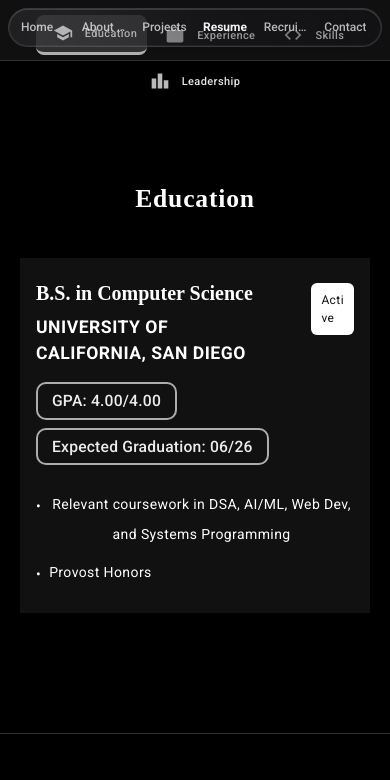
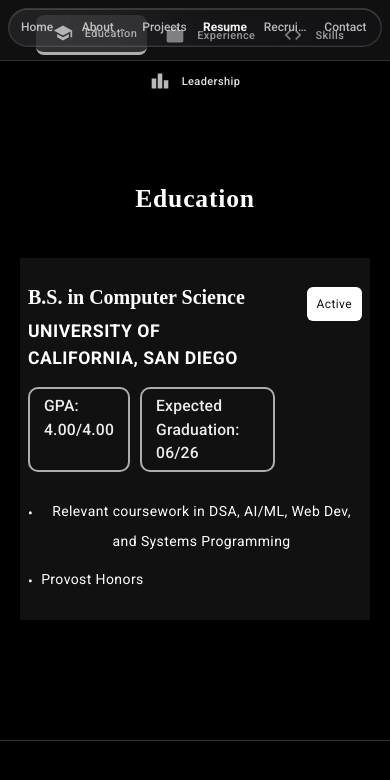
Before and after one commit to Cheggin/Portfolio, a React (Vite) app in the folder Portfolio/: page /resume in a window 390 px wide. Shown: the top 780 px of the page. Built offline with nearby package versions, Linux system fonts and the light colour scheme; no server answers.

Commit message:
recruiterpage mobile fixes

```diff
--- a/Portfolio/src/components/RecruiterPage.css
+++ b/Portfolio/src/components/RecruiterPage.css
@@ -1099,41 +1099,39 @@ html, body {
 
 @media (max-width: 700px) {
   .projects-grid {
-    display: flex !important;
-    flex-direction: column !important;
-    gap: 18px !important;
     width: 100% !important;
     max-width: 100vw !important;
     box-sizing: border-box !important;
-    padding: 0 8px !important;
-    align-items: center !important;
-    justify-content: flex-start !important;
+    padding-left: 8px !important;
+    padding-right: 8px !important;
+    margin: 0 auto !important;
   }
   .resume-card {
     width: 100% !important;
-    max-width: 480px !important;
+    max-width: 100vw !important;
+    min-width: 0 !important;
+    box-sizing: border-box !important;
     margin: 0 auto 18px auto !important;
+    padding-left: 8px !important;
+    padding-right: 8px !important;
+    overflow-x: hidden !important;
+  }
+  .recruiter-heading {
+    width: 100% !important;
+    max-width: 100vw !important;
     box-sizing: border-box !important;
-    min-width: 0 !important;
-    min-height: unset !important;
-    max-height: none !important;
-    height: auto !important;
-    word-break: break-word !important;
-    padding: 1.2em 1em 1.5em 1em !important;
-  }
-  .card-title, .card-company {
-    white-space: normal !important;
+    padding-left: 8px !important;
+    padding-right: 8px !important;
+    text-align: left !important;
     word-break: break-word !important;
   }
-  .card-pills-row {
-    flex-wrap: wrap !important;
-    gap: 8px !important;
-  }
-  .card-duration-pill {
-    min-width: 0 !important;
-    max-width: 100% !important;
+  .recruiter-paragraph {
+    width: 100% !important;
+    max-width: 100vw !important;
+    box-sizing: border-box !important;
+    padding-left: 8px !important;
+    padding-right: 8px !important;
+    text-align: left !important;
     word-break: break-word !important;
-    font-size: 0.95rem !important;
-    padding: 6px 10px !important;
   }
 }
--- a/Portfolio/src/components/RecruiterPage.tsx
+++ b/Portfolio/src/components/RecruiterPage.tsx
@@ -13,6 +13,15 @@ const RecruiterPage: React.FC = () => {
   const navigate = useNavigate();
   const location = useLocation();
   const [activeNavItem, setActiveNavItem] = useState("recruiter");
+
+  // Mobile detection for conditional rendering
+  const [isMobile, setIsMobile] = useState(false);
+  useEffect(() => {
+    const checkMobile = () => setIsMobile(window.matchMedia('(max-width: 700px)').matches);
+    checkMobile();
+    window.addEventListener('resize', checkMobile);
+    return () => window.removeEventListener('resize', checkMobile);
+  }, []);
 
   useEffect(() => {
     const path = location.pathname;
@@ -262,6 +271,7 @@ const RecruiterPage: React.FC = () => {
             </div>
           </div>
           {/* Right: Profile image */}
+          {!isMobile && (
             <div className="recruiter-right recruiter-right-single" style={{ display: 'flex', alignItems: 'center', justifyContent: 'center' }}>
               <TiltedCard
                 imageSrc={pfp}
@@ -284,6 +294,7 @@ const RecruiterPage: React.FC = () => {
                 }}
               />
             </div>
+          )}
         </section>
         {/* Section 2: Experiences */}
         <section className="recruiter-section">
@@ -305,6 +316,7 @@ const RecruiterPage: React.FC = () => {
             </LiquidGlassButton>
           </div>
           {/* Right half: MetaBalls interactive blob simulation */}
+          {!isMobile && (
             <div className="recruiter-right recruiter-coin-3d" style={{ minHeight: 400, width: '100%', height: '100%', display: 'flex', alignItems: 'center', justifyContent: 'center' }}>
               <MetaBalls
                 color="#ffffff"
@@ -319,6 +331,7 @@ const RecruiterPage: React.FC = () => {
                 speed={0.3}
               />
             </div>
+          )}
         </section>
                 {/* Section 3: Projects */}
         <section className="recruiter-section" ref={projectsSectionRef}>
```
Lines whose indentation alone changed are shown as unchanged.
